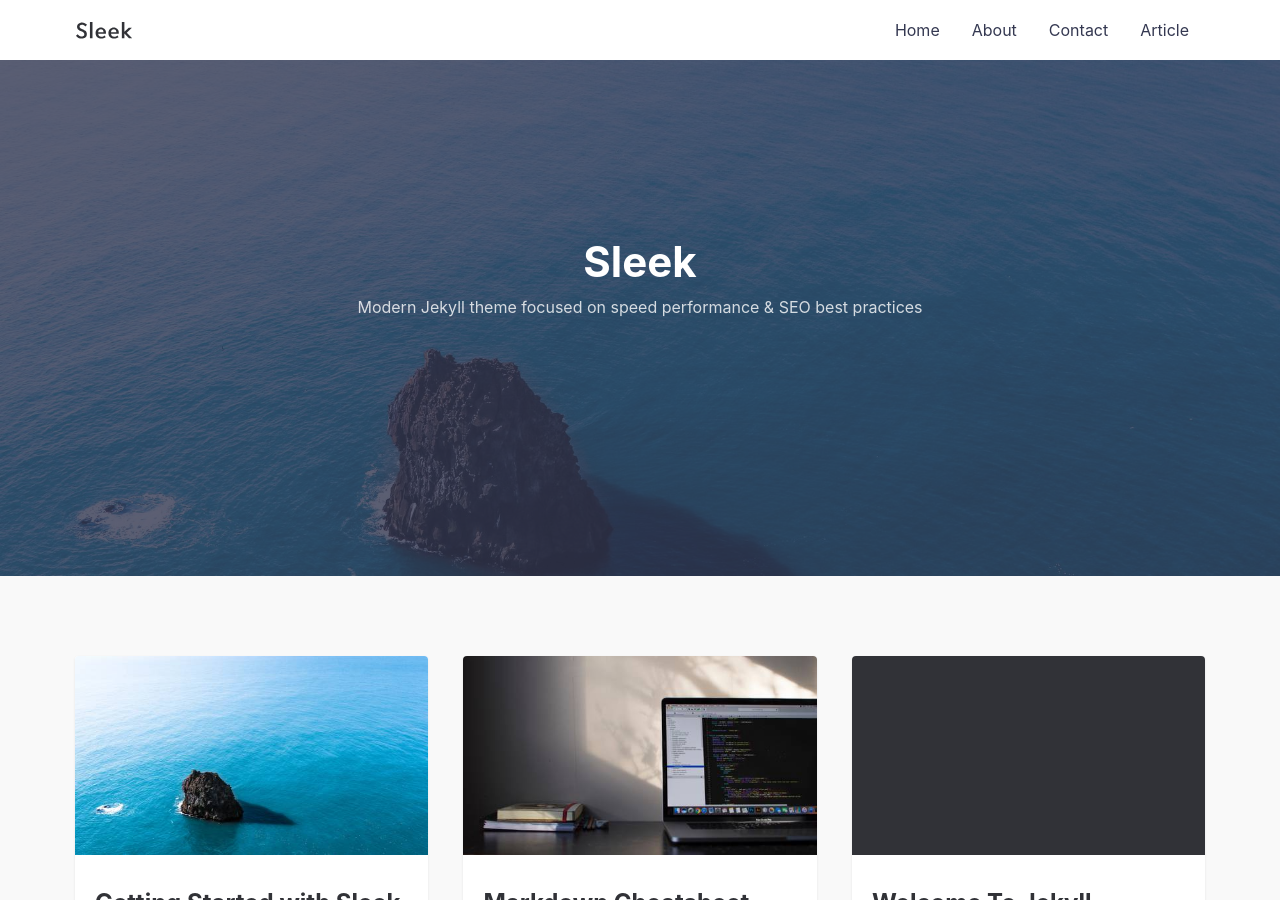
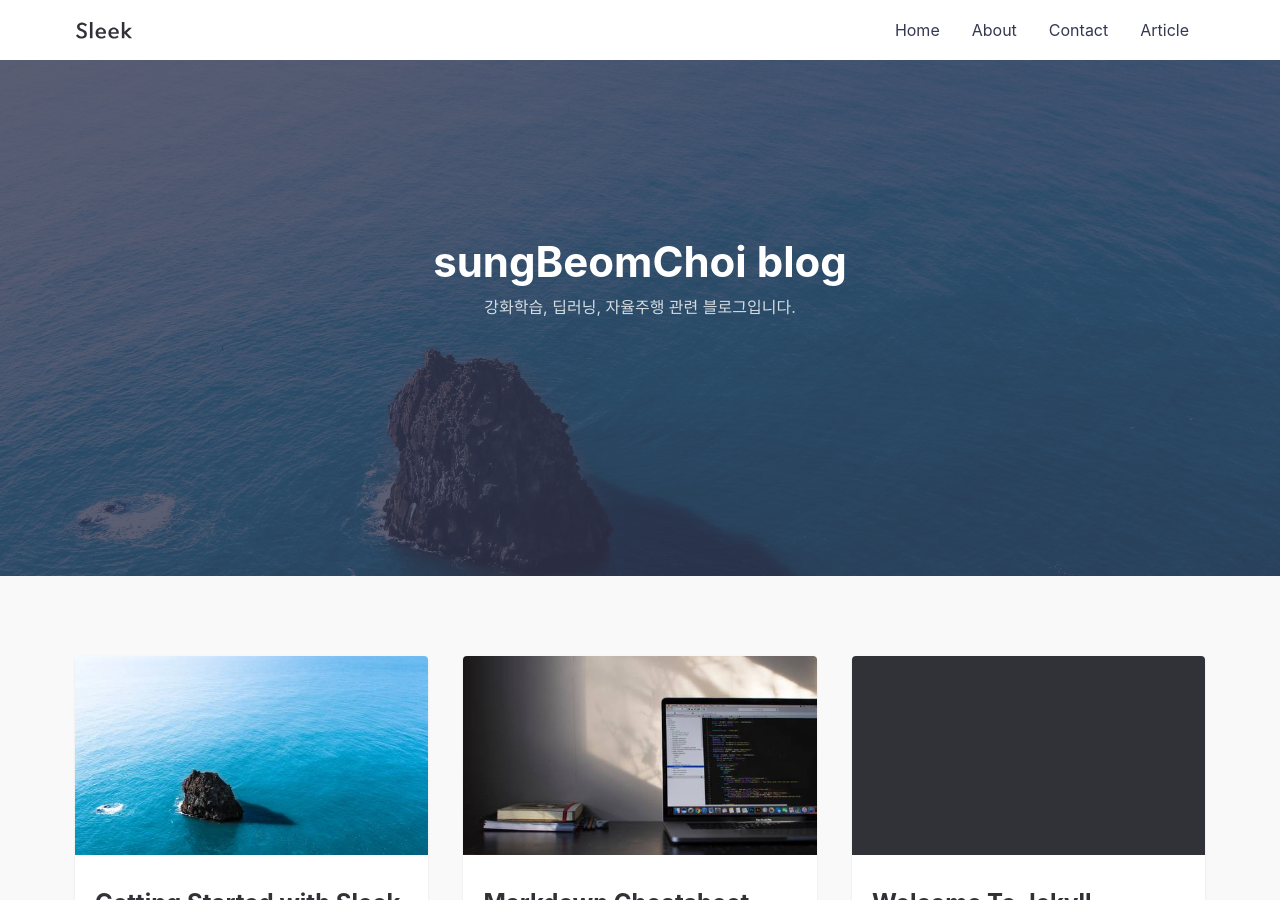
Before and after one commit to SUNGBEOMCHOI/SungBeomChoi.github.io, a Jekyll site: the page built from index.md, in a window 1280 px wide and 900 px high. Built offline with Jekyll 4.4.1, drawn with Linux system fonts in a browser that asks for light colours.

Commit message:
Update default.html

```diff
--- a/_layouts/default.html
+++ b/_layouts/default.html
@@ -20,8 +20,8 @@
 
     <div class="hero lazyload" data-bg="{{site.url}}/assets/img/posts/sleek_lg.jpg">
       <div class="hero__wrap">
-        <h1 class="hero__title">Sleek</h1>
-        <p class="hero__meta">Modern Jekyll theme focused on speed performance & SEO best practices</p>
+        <h1 class="hero__title">sungBeomChoi blog</h1>
+        <p class="hero__meta">강화학습, 딥러닝, 자율주행 관련 블로그입니다.</p>
       </div>
     </div>
 
```
